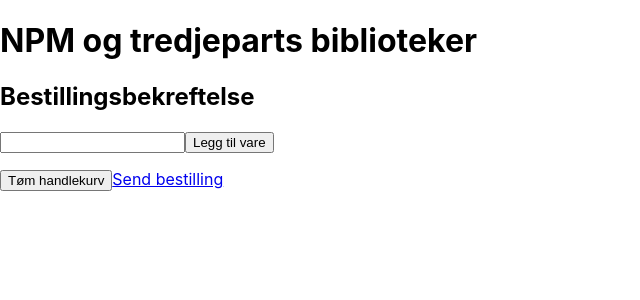
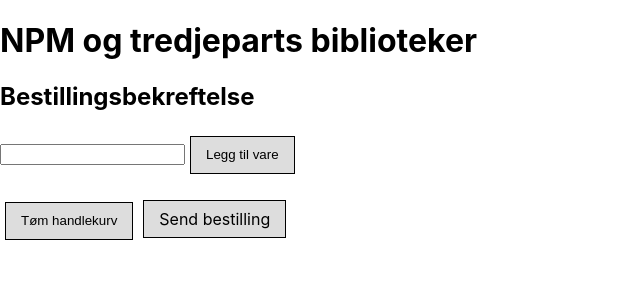
Before and after one commit to JulieHillRoa/frontendsikkerhet, a React (Create React App) app: page /npm in a window 1280 px wide. Shown: the top 300 px of the page, without its empty margins (0-640 px from the left). Built offline with nearby package versions, Linux system fonts and the light colour scheme.

Commit message:
Omformulering av npm oppgave

```diff
--- a/src/index.css
+++ b/src/index.css
@@ -11,3 +11,21 @@
   font-family: source-code-pro, Menlo, Monaco, Consolas, 'Courier New',
     monospace;
 }
+
+.button,
+button {
+  line-height: 16px;
+  margin: 5px;
+  padding: 10px 15px;
+  box-sizing: border-box;
+  text-decoration: none;
+  display: inline-block;
+  color: #000;
+  background: #ddd;
+  border: 1px solid black;
+}
+
+.button:hover,
+button:hover {
+  cursor: pointer;
+}
--- a/src/npm/api.js
+++ /dev/null
@@ -1,14 +0,0 @@
-import { defaultsDeep } from "lodash";
-
-export function loadShoppingCart() {
-    return defaultsDeep(
-        {
-            items: [],
-        },
-        JSON.parse(sessionStorage.getItem("cart"))
-    );
-}
-
-export function saveCart(cart) {
-    sessionStorage.setItem("cart", JSON.stringify(cart));
-}
--- /dev/null
+++ b/src/npm/buttons.jsx
@@ -0,0 +1,5 @@
+import React from "react";
+
+export const OrderButton = ({ href = "/npm/bestill" }) => {
+    return <a className="button" href={href}>Send bestilling</a>;
+};
--- /dev/null
+++ b/src/npm/cart.js
@@ -0,0 +1,31 @@
+import { useState, useEffect } from "react";
+import { defaultsDeep } from "lodash";
+
+export function useShoppingCart() {
+    const [cart, setCart] = useState(loadShoppingCart());
+
+    useEffect(() => saveShoppingCart(cart), [cart]);
+
+    const addToCart = (name) => {
+        setCart({ ...cart, items: [...cart.items, name] });
+    };
+
+    const clearCart = () => {
+        setCart({ ...cart, items: [] });
+    };
+
+    return { addToCart, clearCart, cart };
+}
+
+function loadShoppingCart() {
+    return defaultsDeep(
+        {
+            items: [],
+        },
+        JSON.parse(sessionStorage.getItem("cart"))
+    );
+}
+
+function saveShoppingCart(cart) {
+    sessionStorage.setItem("cart", JSON.stringify(cart));
+}
--- a/src/npm/index.jsx
+++ b/src/npm/index.jsx
@@ -1,24 +1,13 @@
 import React, { useState } from "react";
-import { Route, Switch, } from "react-router-dom";
-import { loadShoppingCart, saveCart } from "./api";
+import { Route, Switch } from "react-router-dom";
+import { OrderButton } from "./buttons";
+import { useShoppingCart } from "./cart";
 
-export default (props = {}) =>  {
-    const [cart, setCart] = useState(loadShoppingCart());
+export default () => {
     const [current, setCurrent] = useState("");
-
-    const addToCart = () => {
-        const updatedCart = { ...cart, items: [ ...cart.items, current ] };
-        setCart(updatedCart)
-        saveCart(updatedCart);
-    }
-
-    const clearCart = () => {
-        const updatedCart = { ...cart, items: [ ] };
-        setCart(updatedCart)
-        saveCart(updatedCart);
-    }
-
-    return <div>
+    const { addToCart, clearCart, cart } = useShoppingCart();
+    return (
+        <div>
             <h1>NPM og tredjeparts biblioteker</h1>
 
             <Switch>
@@ -31,18 +20,19 @@
 
                     <div>
                         <div>
-                        <input value={current} onChange={e => setCurrent(e.target.value)}></input>
-                        <button onClick={addToCart}>Legg til vare</button>
+                            <input onChange={(e) => setCurrent(e.target.value)}></input>
+                            <button onClick={() => addToCart(current)}>Legg til vare</button>
                         </div>
                         <ol>
-                        {
-                            cart.items.map((name, i) => <li key={i}>{name}</li>)
-                        }
+                            {cart.items.map((name, i) => (
+                                <li key={i}>{name}</li>
+                            ))}
                         </ol>
                         <button onClick={clearCart}>Tøm handlekurv</button>
-                    <a href={props.url || "/npm/bestill"}>Send bestilling</a>
+                        <OrderButton />
                     </div>
                 </Route>
             </Switch>
-    </div>;
-}
+        </div>
+    );
+};
```
Also changed, not shown: 1 other file (tests, documents, lock files or other folders). Lines whose indentation alone changed are shown as unchanged.
